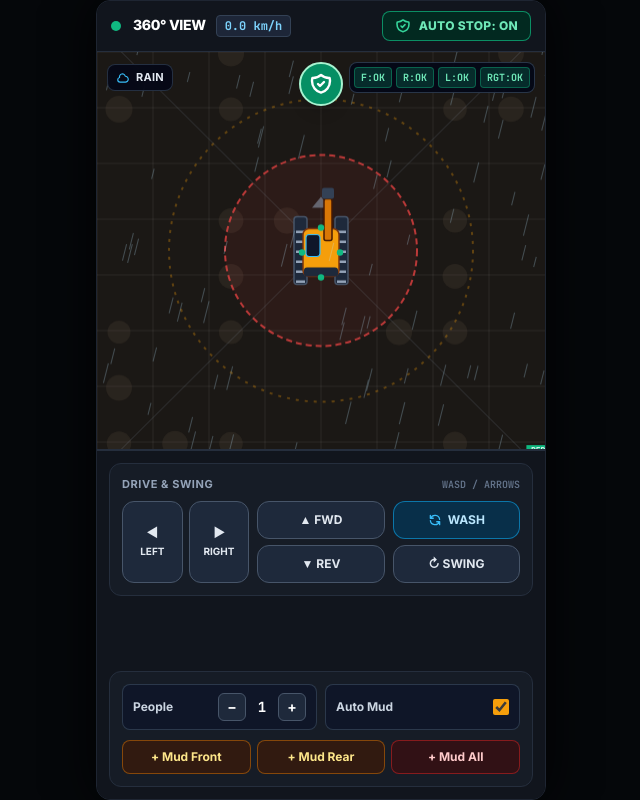
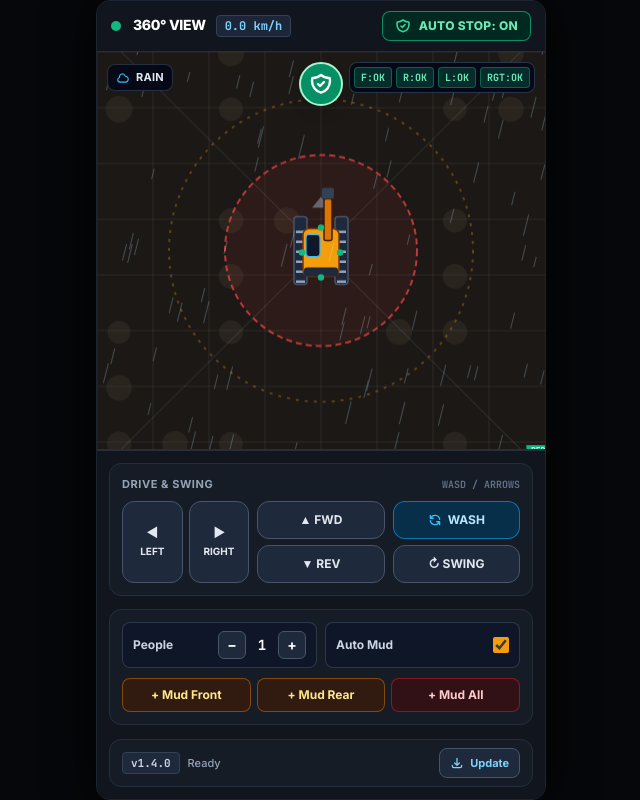
Before and after one commit to lccuber-stack/dd-simulator, a plain HTML site: page index.html in a window 1280 px wide. Shown: the whole page, without its empty margins (319-959 px from the left). Drawn offline with nearby package versions, Linux system fonts and the light colour scheme.

Commit message:
Add files via upload

```diff
--- a/index.html
+++ b/index.html
@@ -279,6 +279,20 @@
                 </button>
             </div>
         </div>
+
+        <!-- 3. APP VERSION & GITHUB UPDATE BAR -->
+        <div class="bg-[#161c26] border border-[#252e3d] rounded-xl px-3 py-2 flex items-center justify-between gap-2">
+            <div class="flex items-center gap-2 min-w-0">
+                <span id="appVersionBadge" class="text-[11px] font-mono-tech font-bold px-2 py-0.5 rounded bg-slate-800 text-slate-300 border border-slate-700 shrink-0">v1.4.0</span>
+                <span id="updateStatusText" class="text-[11px] text-slate-400 truncate">Ready</span>
+            </div>
+            <button id="btnCheckUpdate" onclick="fetchLatestUpdate()" class="bg-slate-800 hover:bg-slate-700 active:scale-95 border border-slate-600 rounded-lg px-2.5 py-1.5 text-sky-300 font-bold text-[11px] flex items-center gap-1.5 transition shrink-0">
+                <svg id="updateIcon" class="w-3.5 h-3.5" fill="none" stroke="currentColor" viewBox="0 0 24 24">
+                    <path stroke-linecap="round" stroke-linejoin="round" stroke-width="2.2" d="M4 16v1a3 3 0 003 3h10a3 3 0 003-3v-1m-4-4l-4 4m0 0l-4-4m4 4V4"/>
+                </svg>
+                <span>Update</span>
+            </button>
+        </div>
     </main>
 </div>
 
@@ -287,6 +301,43 @@
  * EXCAVATOR 360° HMI & DIRT DETECTION SIMULATOR
  * Refined Iteration: Clear Driving Feedback, Configurable People Count (Default 1), Streamlined HMI
  */
+const APP_VERSION = 'v1.4.0';
+
+async function fetchLatestUpdate() {
+    const statusEl = document.getElementById('updateStatusText');
+    const btn = document.getElementById('btnCheckUpdate');
+    const icon = document.getElementById('updateIcon');
+
+    if (btn) btn.disabled = true;
+    if (icon) icon.classList.add('animate-spin');
+    if (statusEl) {
+        statusEl.textContent = 'Fetching from GitHub...';
+        statusEl.className = 'text-[11px] text-sky-300 truncate';
+    }
+
+    try {
+        // Clear any Service Worker caches so PWA / Home Screen apps always pull fresh files
+        if ('caches' in window) {
+            const cacheNames = await caches.keys();
+            await Promise.all(cacheNames.map(name => caches.delete(name)));
+        }
+        if ('serviceWorker' in navigator) {
+            const registrations = await navigator.serviceWorker.getRegistrations();
+            await Promise.all(registrations.map(reg => reg.update()));
+        }
+
+        // Bypass browser cache via cache-busting query parameter and reload in-place
+        const url = new URL(window.location.href);
+        url.searchParams.set('v', Date.now().toString());
+        window.location.replace(url.toString());
+    } catch (err) {
+        if (statusEl) {
+            statusEl.textContent = 'Reloading latest...';
+            statusEl.className = 'text-[11px] text-amber-300 truncate';
+        }
+        window.location.reload(true);
+    }
+}
 
 const canvas = document.getElementById('simCanvas');
 const ctx = canvas.getContext('2d');
```
